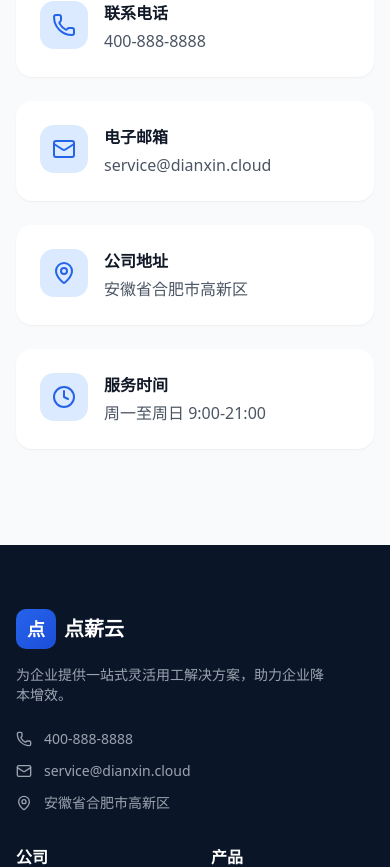
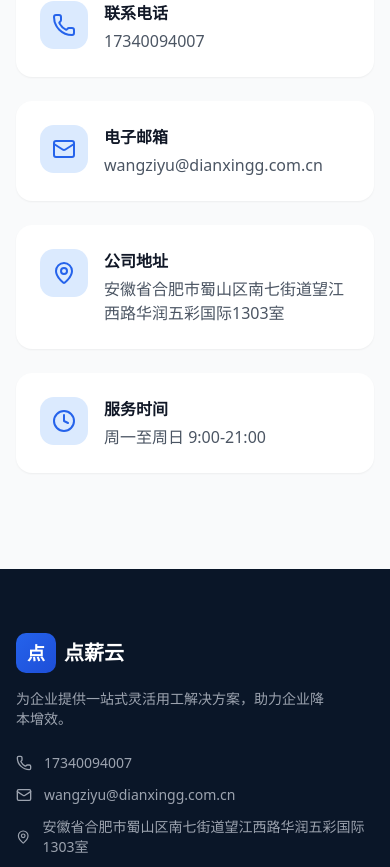
Before and after one commit to wangz1yu/dianxinv1, a React (Vite) app: page /about/contact in a window 390 px wide. Shown: the part 1246-2113 px from the top of the page. Built offline with nearby package versions, Linux system fonts and the light colour scheme.

Commit message:
Update company information: establishment date, phone, email, and address

```diff
--- a/src/pages/about/Company.tsx
+++ b/src/pages/about/Company.tsx
@@ -31,7 +31,7 @@ export default function Company() {
           <motion.div initial={{ opacity: 0, y: 30 }} animate={{ opacity: 1, y: 0 }} transition={{ duration: 0.6 }} className="text-center max-w-3xl mx-auto">
             <h1 className="text-4xl md:text-5xl font-bold text-white mb-6">关于点薪云</h1>
             <p className="text-blue-100 text-lg mb-8 leading-relaxed">
-              安徽点薪网络科技有限公司成立于2016年，总部位于安徽省合肥市，是一家专注于灵活用工领域的科技型企业。
+              安徽点薪网络科技有限公司成立于2023年01月12日，总部位于安徽省合肥市蜀山区，是一家专注于灵活用工领域的科技型企业。
               我们致力于通过数字化工具，为企业提供智能化、自动化的一站式用工解决方案。
             </p>
             <Button className="bg-white text-blue-600 hover:bg-gray-100 rounded-full px-8">
--- a/src/pages/about/Contact.tsx
+++ b/src/pages/about/Contact.tsx
@@ -8,9 +8,9 @@ import Navbar from '@/sections/Navbar';
 import Footer from '@/sections/Footer';
 
 const contactInfo = [
-  { icon: Phone, title: '联系电话', content: '400-888-8888' },
-  { icon: Mail, title: '电子邮箱', content: 'service@dianxin.cloud' },
-  { icon: MapPin, title: '公司地址', content: '安徽省合肥市高新区' },
+  { icon: Phone, title: '联系电话', content: '17340094007' },
+  { icon: Mail, title: '电子邮箱', content: 'wangziyu@dianxingg.com.cn' },
+  { icon: MapPin, title: '公司地址', content: '安徽省合肥市蜀山区南七街道望江西路华润五彩国际1303室' },
   { icon: Clock, title: '服务时间', content: '周一至周日 9:00-21:00' },
 ];
 
--- a/src/sections/Footer.tsx
+++ b/src/sections/Footer.tsx
@@ -50,15 +50,15 @@ export default function Footer() {
             <div className="space-y-3">
               <div className="flex items-center gap-3 text-sm text-gray-400">
                 <Phone className="w-4 h-4" />
-                <span>400-888-8888</span>
+                <span>17340094007</span>
               </div>
               <div className="flex items-center gap-3 text-sm text-gray-400">
                 <Mail className="w-4 h-4" />
-                <span>service@dianxin.cloud</span>
+                <span>wangziyu@dianxingg.com.cn</span>
               </div>
               <div className="flex items-center gap-3 text-sm text-gray-400">
                 <MapPin className="w-4 h-4" />
-                <span>安徽省合肥市高新区</span>
+                <span>安徽省合肥市蜀山区南七街道望江西路华润五彩国际1303室</span>
               </div>
             </div>
           </div>
```
